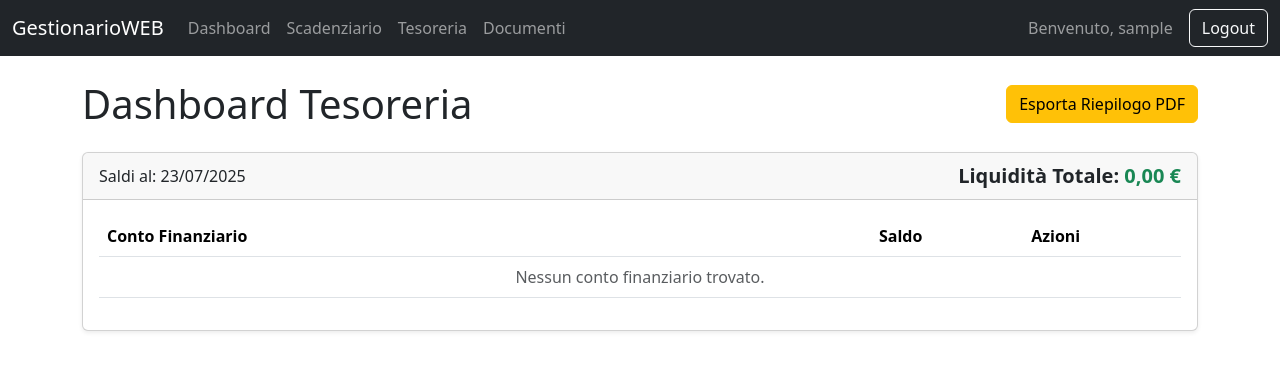
After one commit to stefincarico/NewGestiDjango, a Django app: page /tesoreria/ in a window 1280 px wide. The commit adds this page. Shown: the top 371 px of the page. Run offline with Django 5.2, Linux system fonts and the light colour scheme; the visitor is signed in with stand-in values (Sample User, id 1); data that the repository does not hold is empty; some libraries are stand-ins or nearby versions.

Commit message:
Bug vati corretti

```diff
--- a/dashboard/templates/dashboard/scadenziario_list.html
+++ b/dashboard/templates/dashboard/scadenziario_list.html
@@ -56,7 +56,7 @@
                     <th class="text-center">Azioni</th>
                 </tr>
             </thead>
-            <tbody>
+            <tbody id="tabella-scadenze">
                 {% for scadenza in scadenze %}
                     {% include 'dashboard/partials/riga_scadenza.html' %}
                 {% empty %}
--- /dev/null
+++ b/dashboard/templates/dashboard/tesoreria.html
@@ -0,0 +1,53 @@
+<!-- in dashboard/templates/dashboard/tesoreria.html -->
+{% extends 'base.html' %}
+{% load humanize %}
+
+{% block title %}{{ titolo }} - GestionarioWEB{% endblock %}
+
+{% block content %}
+<div class="d-flex justify-content-between align-items-center mb-4">
+    <h1 class="mb-0">{{ titolo }}</h1>
+    <div>
+        <button class="btn btn-warning">Esporta Riepilogo PDF</button>
+    </div>
+</div>
+
+<div class="card shadow-sm">
+    <div class="card-header d-flex justify-content-between align-items-center">
+        <span>Saldi al: {{ data_oggi|date:"d/m/Y" }}</span>
+        <span class="fs-5 fw-bold">Liquidità Totale:
+            <span class="{% if liquidita_totale < 0 %}text-danger{% else %}text-success{% endif %}">
+                {{ liquidita_totale|floatformat:2|intcomma }} €
+            </span>
+        </span>
+    </div>
+    <div class="card-body">
+        <table class="table table-hover">
+            <thead>
+                <tr>
+                    <th>Conto Finanziario</th>
+                    <th class="text-end">Saldo</th>
+                    <th class="text-center">Azioni</th>
+                </tr>
+            </thead>
+            <tbody id="tabella-saldi-conti">
+                {% for conto in conti %}
+                <tr class="align-middle">
+                    <td>{{ conto.nome_conto }}</td>
+                    <td class="text-end fw-bold {% if conto.saldo < 0 %}text-danger{% else %}text-success{% endif %}">
+                        {{ conto.saldo|floatformat:2|intcomma }} €
+                    </td>
+                    <td class="text-center">
+                        <a href="#" class="btn btn-sm btn-outline-primary">Estratto Conto</a>
+                    </td>
+                </tr>
+                {% empty %}
+                <tr>
+                    <td colspan="3" class="text-center text-muted">Nessun conto finanziario trovato.</td>
+                </tr>
+                {% endfor %}
+            </tbody>
+        </table>
+    </div>
+</div>
+{% endblock %}
--- a/dashboard/urls.py
+++ b/dashboard/urls.py
@@ -3,7 +3,7 @@ from django.urls import path
 from django.contrib.auth import views as auth_views
 from .views import (
     dashboard_view, scadenziario_incassi_view, scadenziario_pagamenti_view,
-    registra_pagamento_form, salva_pagamento, get_scadenza_row,scadenziario_view
+    registra_pagamento_form, salva_pagamento, get_scadenza_row,scadenziario_view,tesoreria_view
 )
 
 urlpatterns = [
@@ -15,4 +15,5 @@ urlpatterns = [
     path('scadenza/<int:scadenza_id>/registra-pagamento/', registra_pagamento_form, name='registra_pagamento_form'),
     path('scadenza/<int:scadenza_id>/salva-pagamento/', salva_pagamento, name='salva_pagamento'),
     path('scadenza/<int:scadenza_id>/', get_scadenza_row, name='get_scadenza_row'),
+    path('tesoreria/', tesoreria_view, name='tesoreria'),
 ]
--- a/dashboard/views.py
+++ b/dashboard/views.py
@@ -117,19 +117,42 @@ def salva_pagamento(request, scadenza_id):
         data = request.POST.get('data')
         conto = get_object_or_404(ContoFinanziario, pk=conto_id)
 
-        PrimaNota.objects.create(
-            data=data,
-            tipo_movimento=scadenza.tipo_scadenza,
-            descrizione=f"SALDO SCAD. DOC. {scadenza.documento.numero_documento}",
-            importo=importo,
-            conto_finanziario=conto,
-            scadenza_collegata=scadenza,
-            anagrafica=scadenza.anagrafica
-        )
+        tipo_movimento_primanota = None
+        if scadenza.tipo_scadenza == Scadenza.TipoScadenza.INCASSO:
+            tipo_movimento_primanota = PrimaNota.TipoMovimento.ENTRATA
+        elif scadenza.tipo_scadenza == Scadenza.TipoScadenza.PAGAMENTO:
+            tipo_movimento_primanota = PrimaNota.TipoMovimento.USCITA
+
+        # Crea il movimento di PrimaNota con il tipo corretto
+        if tipo_movimento_primanota:
+            PrimaNota.objects.create(
+                data=data,
+                tipo_movimento=tipo_movimento_primanota, # <-- Usa la variabile tradotta
+                descrizione=f"SALDO SCAD. DOC. {scadenza.documento.numero_documento}",
+                importo=importo,
+                conto_finanziario=conto,
+                scadenza_collegata=scadenza,
+                anagrafica=scadenza.anagrafica
+            )
         scadenza.refresh_from_db()
 
-    # Dopo aver salvato, restituisce la riga della tabella aggiornata.
-    return render(request, 'dashboard/partials/riga_scadenza.html', {'scadenza': scadenza})
+    # --- NUOVA LOGICA DI RICALCOLO ---
+    # Dopo aver salvato, ricalcoliamo i saldi per la dashboard di tesoreria
+    conti_finanziari = ContoFinanziario.objects.filter(attivo=True).annotate(
+        totale_entrate=Coalesce(Sum('movimenti__importo', filter=Q(movimenti__tipo_movimento='Entrata')), 0, output_field=DecimalField()),
+        totale_uscite=Coalesce(Sum('movimenti__importo', filter=Q(movimenti__tipo_movimento='Uscita')), 0, output_field=DecimalField())
+    ).annotate(saldo=F('totale_entrate') - F('totale_uscite'))
+
+    liquidita_totale = conti_finanziari.aggregate(totale=Sum('saldo'))['totale'] or 0.00
+
+    context = {
+        'scadenza': scadenza, # La scadenza appena aggiornata
+        'conti': conti_finanziari, # I conti con i nuovi saldi
+        'liquidita_totale': liquidita_totale
+    }
+
+    # Restituisce un nuovo template che contiene più pezzi
+    return render(request, 'dashboard/partials/pagamento_success.html', context)
 
 @login_required
 def get_scadenza_row(request, scadenza_id):
@@ -166,3 +189,28 @@ def scadenziario_view(request):
         'titolo': 'Scadenziario Aperto'
     }
     return render(request, 'dashboard/scadenziario_list.html', context)
+
+@login_required
+def tesoreria_view(request):
+    """
+    Mostra i saldi di tutti i conti finanziari.
+    """
+    # Riutilizziamo la potente query con annotate che abbiamo già scritto!
+    conti_finanziari = ContoFinanziario.objects.filter(attivo=True).annotate(
+        totale_entrate=Coalesce(Sum('movimenti__importo', filter=Q(movimenti__tipo_movimento='Entrata')), 0, output_field=DecimalField()),
+        totale_uscite=Coalesce(Sum('movimenti__importo', filter=Q(movimenti__tipo_movimento='Uscita')), 0, output_field=DecimalField())
+    ).annotate(
+        saldo=F('totale_entrate') - F('totale_uscite')
+    )
+
+    # Calcoliamo la liquidità totale da passare al template
+    liquidita_totale = conti_finanziari.aggregate(totale=Sum('saldo'))['totale'] or 0.00
+
+    context = {
+        'conti': conti_finanziari,
+        'liquidita_totale': liquidita_totale,
+        'data_oggi': timezone.now().date(),
+        'titolo': 'Dashboard Tesoreria'
+    }
+
+    return render(request, 'dashboard/tesoreria.html', context)
--- a/templates/base.html
+++ b/templates/base.html
@@ -22,6 +22,9 @@
                             <a class="nav-link" href="{% url 'dashboard' %}">Dashboard</a>
                         <li class="nav-item">
                             <a class="nav-link" href="{% url 'scadenziario' %}">Scadenziario</a>
+                        </li>
+                        <li class="nav-item">
+                            <a class="nav-link" href="{% url 'tesoreria' %}">Tesoreria</a>
                         </li>
                         <li class="nav-item">
                             <a class="nav-link" href="#">Documenti</a>
```
Also changed, not shown: core/models.py (+6 -1 lines), dashboard/templates/dashboard/partials/pagamento_success.html (added, +22 -0 lines), dashboard/templates/dashboard/partials/riga_scadenza.html (+23 -9 lines), core/migrations/0007_alter_documentotestata_numero_documento.py (added), 1 other file.
